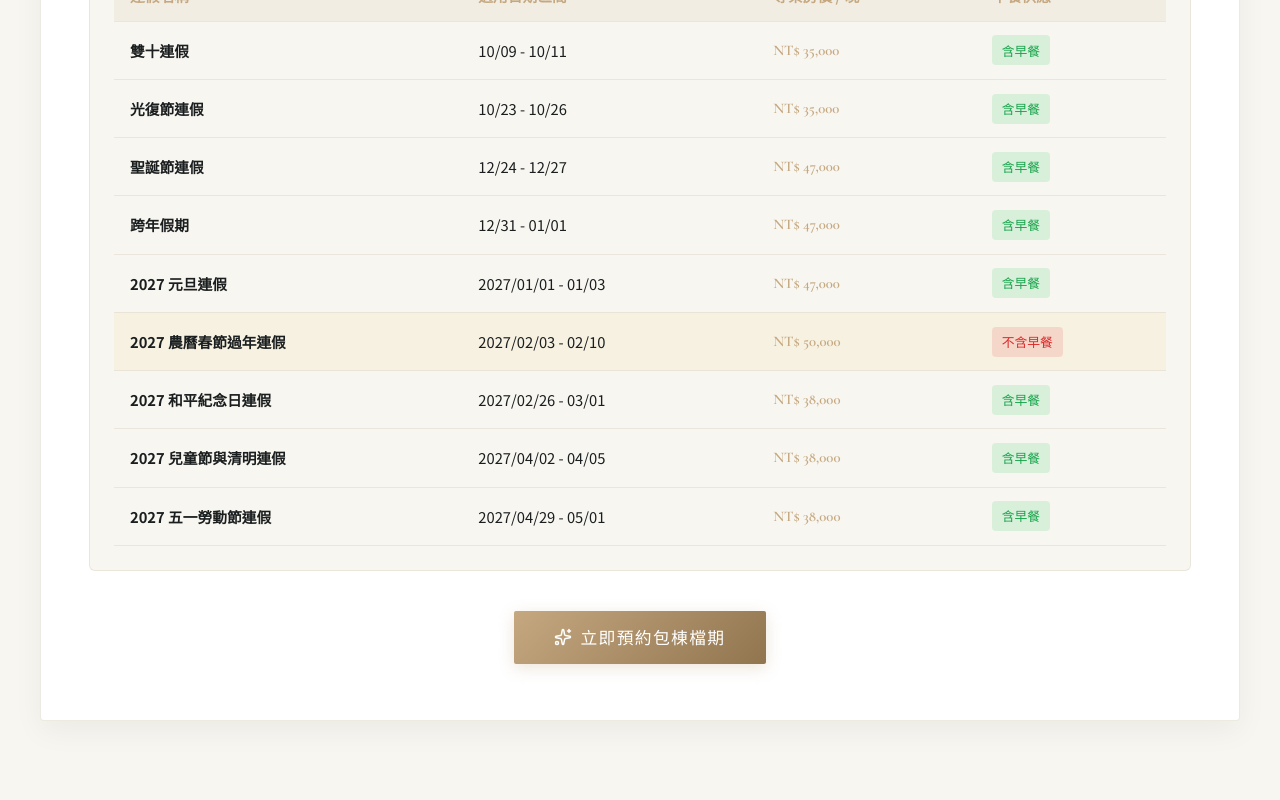
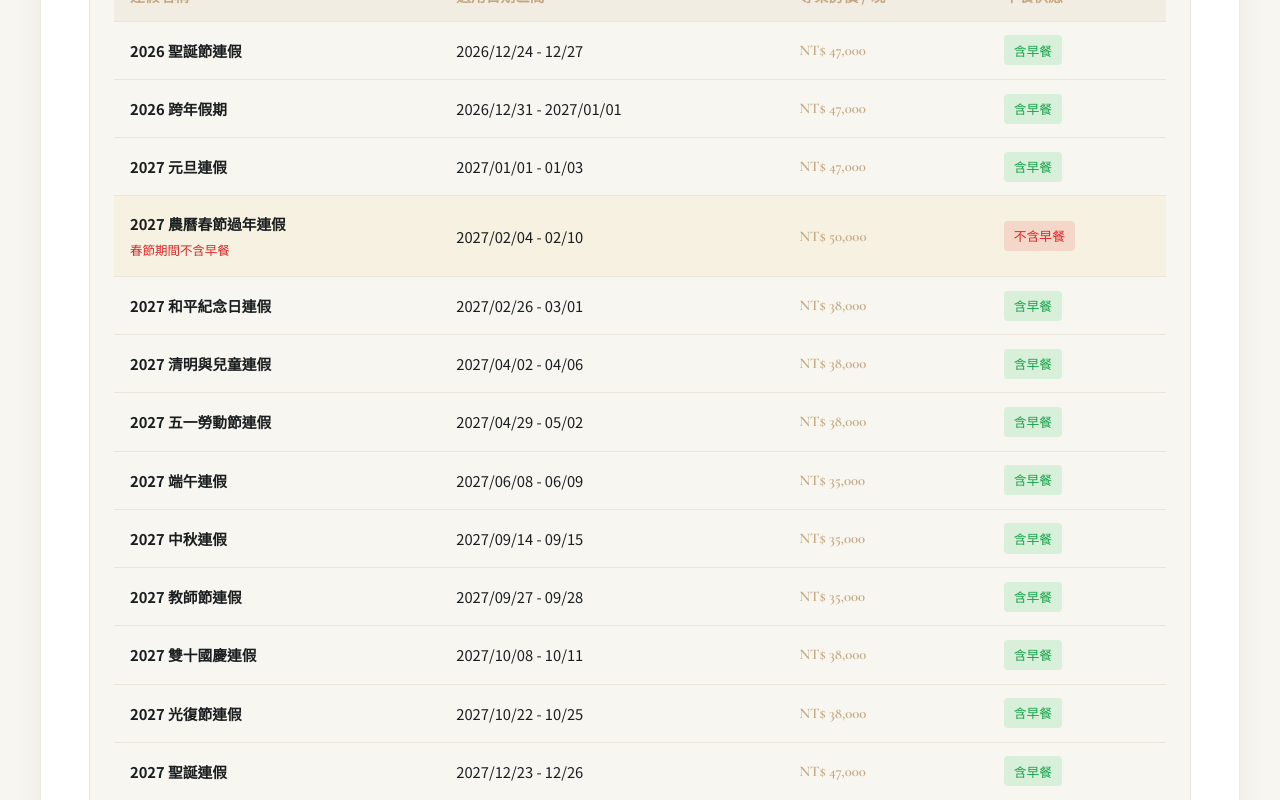
Before and after one commit to aassdd90629/Ann_Villa, a Vue app: page /packages in a window 1280 px wide. Shown: the part 1220-2020 px from the top of the page. Built offline with nearby package versions, Linux system fonts and the light colour scheme.

Commit message:
feat(pricing): 更新 2026-2028 年度國定連續假期專案價目表與春節備註

```diff
--- a/src/data/pricing.json
+++ b/src/data/pricing.json
@@ -10,8 +10,8 @@
     "holidayMin": 35000,
     "holidayMax": 50000,
     "deposit": 3000,
-    "includedGuests": 18,
-    "maxGuests": 18,
+    "includedGuests": 20,
+    "maxGuests": 20,
     "hasExtraBed": false,
     "extraPersonFee": 0,
     "checkInTime": "15:00",
@@ -21,30 +21,20 @@
   },
   "holidays": [
     {
-      "nameZh": "雙十連假",
-      "nameEn": "National Day Holiday",
-      "dates": "10/09 - 10/11",
-      "price": 35000,
-      "breakfast": true
-    },
-    {
-      "nameZh": "光復節連假",
-      "nameEn": "Retrocession Day Holiday",
-      "dates": "10/23 - 10/26",
-      "price": 35000,
-      "breakfast": true
-    },
-    {
-      "nameZh": "聖誕節連假",
-      "nameEn": "Christmas Holiday",
-      "dates": "12/24 - 12/27",
+      "nameZh": "2026 聖誕節連假",
+      "nameEn": "2026 Christmas Holiday",
+      "dates": "2026/12/24 - 12/27",
+      "startDate": "2026-12-24",
+      "endDate": "2026-12-27",
       "price": 47000,
       "breakfast": true
     },
     {
-      "nameZh": "跨年假期",
-      "nameEn": "New Year's Eve",
-      "dates": "12/31 - 01/01",
+      "nameZh": "2026 跨年假期",
+      "nameEn": "2026 New Year's Eve",
+      "dates": "2026/12/31 - 2027/01/01",
+      "startDate": "2026-12-31",
+      "endDate": "2027-01-01",
       "price": 47000,
       "breakfast": true
     },
@@ -52,13 +42,17 @@
       "nameZh": "2027 元旦連假",
       "nameEn": "2027 New Year Holiday",
       "dates": "2027/01/01 - 01/03",
+      "startDate": "2027-01-01",
+      "endDate": "2027-01-03",
       "price": 47000,
       "breakfast": true
     },
     {
       "nameZh": "2027 農曆春節過年連假",
       "nameEn": "2027 Lunar New Year Holiday",
-      "dates": "2027/02/03 - 02/10",
+      "dates": "2027/02/04 - 02/10",
+      "startDate": "2027-02-04",
+      "endDate": "2027-02-10",
       "price": 50000,
       "breakfast": false,
       "noteZh": "春節期間不含早餐",
@@ -68,21 +62,90 @@
       "nameZh": "2027 和平紀念日連假",
       "nameEn": "2027 Peace Memorial Day Holiday",
       "dates": "2027/02/26 - 03/01",
+      "startDate": "2027-02-26",
+      "endDate": "2027-03-01",
       "price": 38000,
       "breakfast": true
     },
     {
-      "nameZh": "2027 兒童節與清明連假",
+      "nameZh": "2027 清明與兒童連假",
       "nameEn": "2027 Children's & Tomb Sweeping Day",
-      "dates": "2027/04/02 - 04/05",
+      "dates": "2027/04/02 - 04/06",
+      "startDate": "2027-04-02",
+      "endDate": "2027-04-06",
       "price": 38000,
       "breakfast": true
     },
     {
       "nameZh": "2027 五一勞動節連假",
       "nameEn": "2027 Labor Day Holiday",
-      "dates": "2027/04/29 - 05/01",
+      "dates": "2027/04/29 - 05/02",
+      "startDate": "2027-04-29",
+      "endDate": "2027-05-02",
       "price": 38000,
+      "breakfast": true
+    },
+    {
+      "nameZh": "2027 端午連假",
+      "nameEn": "2027 Dragon Boat Festival Holiday",
+      "dates": "2027/06/08 - 06/09",
+      "startDate": "2027-06-08",
+      "endDate": "2027-06-09",
+      "price": 35000,
+      "breakfast": true
+    },
+    {
+      "nameZh": "2027 中秋連假",
+      "nameEn": "2027 Mid-Autumn Festival Holiday",
+      "dates": "2027/09/14 - 09/15",
+      "startDate": "2027-09-14",
+      "endDate": "2027-09-15",
+      "price": 35000,
+      "breakfast": true
+    },
+    {
+      "nameZh": "2027 教師節連假",
+      "nameEn": "2027 Teachers' Day Holiday",
+      "dates": "2027/09/27 - 09/28",
+      "startDate": "2027-09-27",
+      "endDate": "2027-09-28",
+      "price": 35000,
+      "breakfast": true
+    },
+    {
+      "nameZh": "2027 雙十國慶連假",
+      "nameEn": "2027 National Day Holiday",
+      "dates": "2027/10/08 - 10/11",
+      "startDate": "2027-10-08",
+      "endDate": "2027-10-11",
+      "price": 38000,
+      "breakfast": true
+    },
+    {
+      "nameZh": "2027 光復節連假",
+      "nameEn": "2027 Retrocession Day Holiday",
+      "dates": "2027/10/22 - 10/25",
+      "startDate": "2027-10-22",
+      "endDate": "2027-10-25",
+      "price": 38000,
+      "breakfast": true
+    },
+    {
+      "nameZh": "2027 聖誕連假",
+      "nameEn": "2027 Christmas Holiday",
+      "dates": "2027/12/23 - 12/26",
+      "startDate": "2027-12-23",
+      "endDate": "2027-12-26",
+      "price": 47000,
+      "breakfast": true
+    },
+    {
+      "nameZh": "2028 跨年元旦連假",
+      "nameEn": "2028 New Year's Eve & New Year Holiday",
+      "dates": "2027/12/30 - 2028/01/02",
+      "startDate": "2027-12-30",
+      "endDate": "2028-01-02",
+      "price": 47000,
       "breakfast": true
     }
   ],
--- a/src/views/PackagesView.vue
+++ b/src/views/PackagesView.vue
@@ -110,6 +110,9 @@ const pkg = pricingData.exclusivePackage
                   <tr v-for="(h, hIdx) in pricingData.holidays" :key="hIdx" :class="{ 'cny-row': h.price >= 50000 }">
                     <td class="h-name">
                       <strong>{{ isEn ? h.nameEn : h.nameZh }}</strong>
+                      <div v-if="h.noteZh" class="h-subnote-text">
+                        {{ isEn ? h.noteEn : h.noteZh }}
+                      </div>
                     </td>
                     <td class="h-dates">{{ h.dates }}</td>
                     <td class="h-price">NT$ {{ h.price.toLocaleString() }}</td>
@@ -397,6 +400,12 @@ const pkg = pricingData.exclusivePackage
         font-weight: 500;
       }
 
+      .h-subnote-text {
+        font-size: 0.78rem;
+        color: #dc2626;
+        margin-top: 2px;
+      }
+
       .cny-row td {
         background: rgba(212, 175, 55, 0.08);
       }
```
